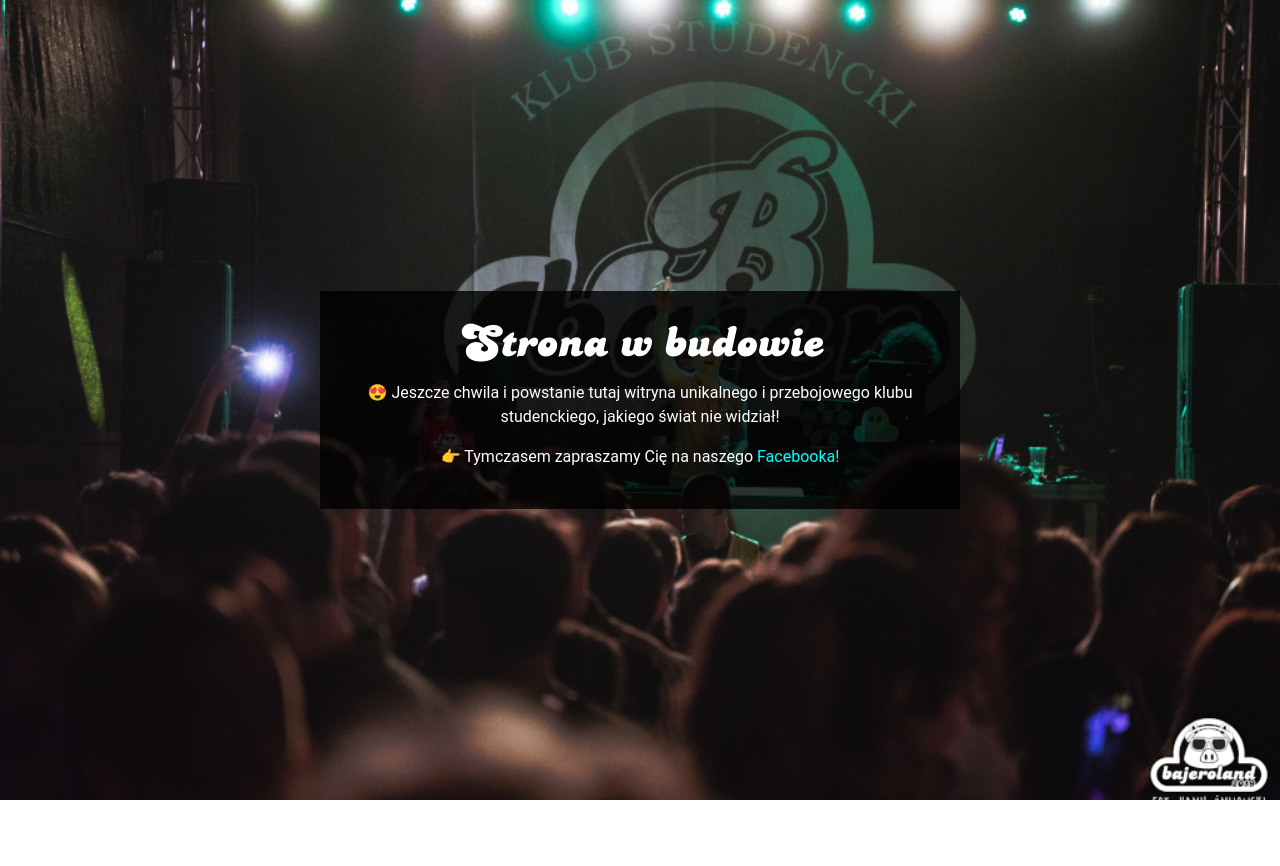
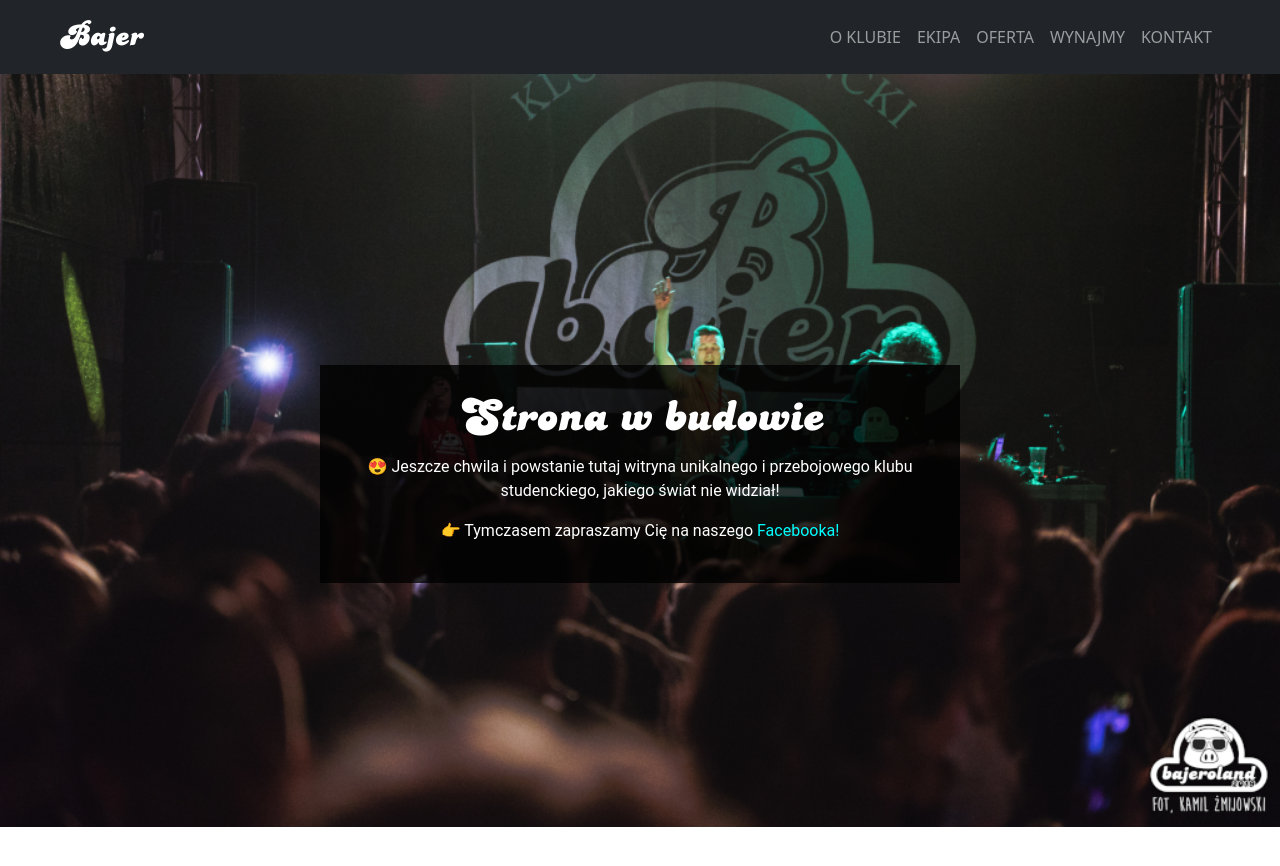
Before and after one commit to StaszekM/bajer-strona, a React (Create React App) app: page / in a window 1280 px wide. Shown: the top 866 px of the page. Before the commit the page ends 800 px from the top, so only its background shows below. Built offline with nearby package versions, Linux system fonts and the light colour scheme.

Commit message:
Add navbar to the page

```diff
--- a/public/index.html
+++ b/public/index.html
@@ -5,10 +5,7 @@
     <link rel="icon" href="%PUBLIC_URL%/favicon.ico" />
     <meta name="viewport" content="width=device-width, initial-scale=1" />
     <meta name="theme-color" content="#000000" />
-    <meta
-      name="description"
-      content="Strona Klubu Studeckiego Bajer"
-    />
+    <meta name="description" content="Strona Klubu Studeckiego Bajer" />
     <!--
       manifest.json provides metadata used when your web app is installed on a
       user's mobile device or desktop. See https://developers.google.com/web/fundamentals/web-app-manifest/
@@ -25,7 +22,7 @@
     -->
     <title>Klub Studencki Bajer</title>
   </head>
-  <body>
+  <body data-bs-spy="scroll" data-bs-target="#basic-navbar-nav">
     <noscript>You need to enable JavaScript to run this app.</noscript>
     <div id="root"></div>
     <!--
--- a/src/components/app/index.tsx
+++ b/src/components/app/index.tsx
@@ -1,9 +1,11 @@
 import "./styles.css";
 import { WorkInProgressBanner } from "../workInProgressBanner/WorkInProgressBanner";
+import { AppNavbar } from "../navbar";
 
 function App() {
   return (
     <>
+      <AppNavbar />
       <div className="main">
         <WorkInProgressBanner />
       </div>
--- a/src/components/app/styles.css
+++ b/src/components/app/styles.css
@@ -31,4 +31,5 @@ body {
   display: flex;
   align-items: center;
   justify-content: center;
+  flex-direction: column;
 }
--- a/src/components/navbar/index.tsx
+++ b/src/components/navbar/index.tsx
@@ -1,29 +1,26 @@
 import Container from "react-bootstrap/Container";
 import Nav from "react-bootstrap/Nav";
 import Navbar from "react-bootstrap/Navbar";
-import NavDropdown from "react-bootstrap/NavDropdown";
+import "../../globalStyles.css";
 
 export function AppNavbar() {
   return (
-    <Navbar bg="light" expand="lg">
-      <Container>
-        <Navbar.Brand href="#home">React-Bootstrap</Navbar.Brand>
+    <Navbar className="navbar-dark bg-dark" expand="lg" sticky="top">
+      <Container fluid className="mx-lg-5">
+        <Navbar.Brand className="bajer-font fs-2" href="/">
+          Bajer
+        </Navbar.Brand>
         <Navbar.Toggle aria-controls="basic-navbar-nav" />
-        <Navbar.Collapse id="basic-navbar-nav">
-          <Nav className="me-auto">
-            <Nav.Link href="#home">Home</Nav.Link>
-            <Nav.Link href="#link">Link</Nav.Link>
-            <NavDropdown title="Dropdown" id="basic-nav-dropdown">
-              <NavDropdown.Item href="#action/3.1">Action</NavDropdown.Item>
-              <NavDropdown.Item href="#action/3.2">
-                Another action
-              </NavDropdown.Item>
-              <NavDropdown.Item href="#action/3.3">Something</NavDropdown.Item>
-              <NavDropdown.Divider />
-              <NavDropdown.Item href="#action/3.4">
-                Separated link
-              </NavDropdown.Item>
-            </NavDropdown>
+        <Navbar.Collapse
+          id="basic-navbar-nav"
+          className="text-uppercase d-lg-flex justify-content-end"
+        >
+          <Nav>
+            <Nav.Link>O klubie</Nav.Link>
+            <Nav.Link>Ekipa</Nav.Link>
+            <Nav.Link>Oferta</Nav.Link>
+            <Nav.Link>Wynajmy</Nav.Link>
+            <Nav.Link>Kontakt</Nav.Link>
           </Nav>
         </Navbar.Collapse>
       </Container>
--- /dev/null
+++ b/src/globalStyles.css
@@ -0,0 +1,11 @@
+@font-face {
+  font-family: "Candice";
+  src: url("/src/assets/Candice.woff") format("woff2");
+  src: url("/src/assets/Candice_woff2.woff") format("woff");
+  font-weight: normal;
+  font-style: normal;
+}
+
+.bajer-font {
+  font-family: "Candice", sans-serif;
+}
```
